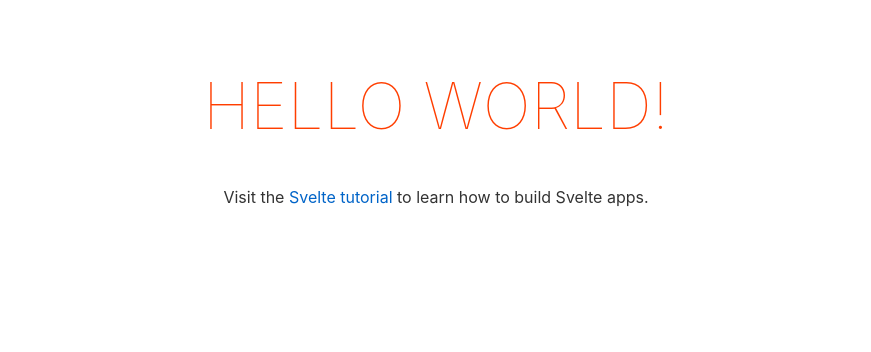
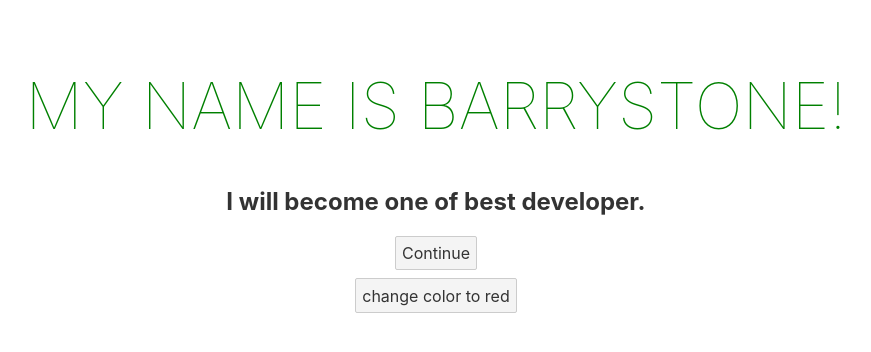
Before and after one commit to barrystone/feedback-app, a Svelte app: page / in a window 1280 px wide. Shown: the top 352 px of the page, without its empty margins (204-1075 px from the left). Built offline with nearby package versions, Linux system fonts and the light colour scheme.

Commit message:
[update] learning basic svelte reactaive function

```diff
--- a/src/App.svelte
+++ b/src/App.svelte
@@ -1,10 +1,42 @@
 <script>
 	export let name;
+
+	let firstName = 'Barry';
+	let lastName = 'Stone';
+	$: name = firstName + lastName;
+
+	let color = 'green';
+
+	const toggle = ()=>{
+		color = color==='green'?'red':'green';
+	}
+
+	let btn1Text = 'Continue';
+
+	let showText = false;
+
 </script>
 
 <main>
-	<h1>Hello {name}!</h1>
-	<p>Visit the <a href="https://svelte.dev/tutorial">Svelte tutorial</a> to learn how to build Svelte apps.</p>
+	<h1 style="color: {color}">My name is {name}!</h1>
+	{#if showText}
+		<h2>
+			What i want?
+		</h2>
+	{:else}
+		<h2>
+			I will become one of best developer.
+		</h2>
+ 	{/if}
+
+	<button on:click={()=>{
+		showText= !showText;
+		btn1Text= btn1Text==='Continue'?'Back':'Continue';
+	}}>{btn1Text}</button>
+
+	<br/>
+	<button on:click={toggle}>change color to {color==='green'?'red':'green'}</button>
+
 </main>
 
 <style>
--- a/src/main.js
+++ b/src/main.js
@@ -1,10 +1,7 @@
 import App from './App.svelte';
 
 const app = new App({
-	target: document.body,
-	props: {
-		name: 'world'
-	}
+  target: document.body
 });
 
 export default app;
```
